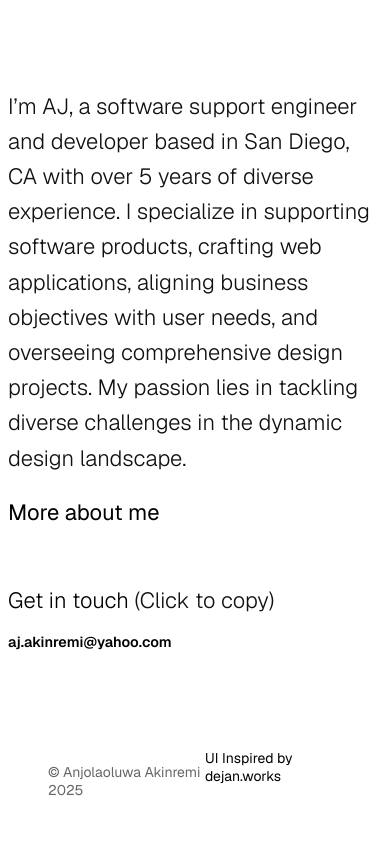
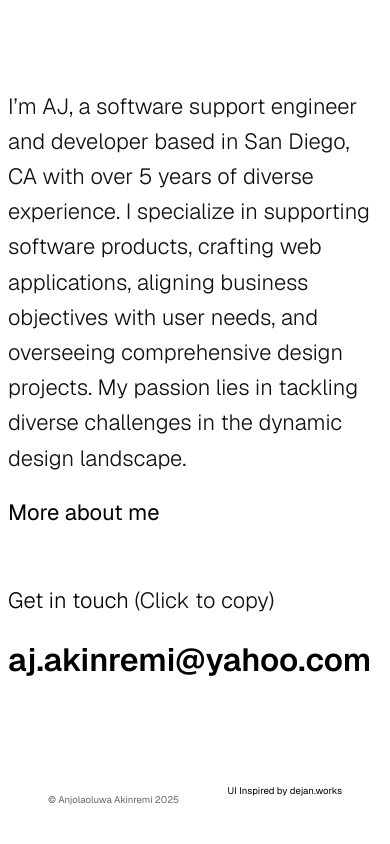
Before and after one commit to thecenturist/portfolio-app, a Vue app: page / in a window 390 px wide. Shown: the part 2070-2914 px from the top of the page. Built offline with nearby package versions, Linux system fonts and the light colour scheme.

Commit message:
mobile responsiveness

```diff
--- a/src/components/EmailDisplay.vue
+++ b/src/components/EmailDisplay.vue
@@ -45,5 +45,8 @@ const copyEmail = () => {
     .email-display {
         margin: 50px auto;
     }
+    .email {
+        font-size: 2rem;
+    }
 }
 </style>
--- a/src/components/Footer.vue
+++ b/src/components/Footer.vue
@@ -25,4 +25,9 @@ a {
     text-decoration: none;
     color: var(--primary-text-color);
 }
+@media(max-width: 600px){
+    .footer-section {
+        font-size: 0.6rem;
+    }
+}
 </style>
--- a/src/components/Project.vue
+++ b/src/components/Project.vue
@@ -11,7 +11,6 @@
 </template>
 
 <script setup>
-import { defineProps } from 'vue'
 const props= defineProps({
     company: {
         type: String,
```
Also changed, not shown: 4 other files (tests, documents, lock files or other folders).
